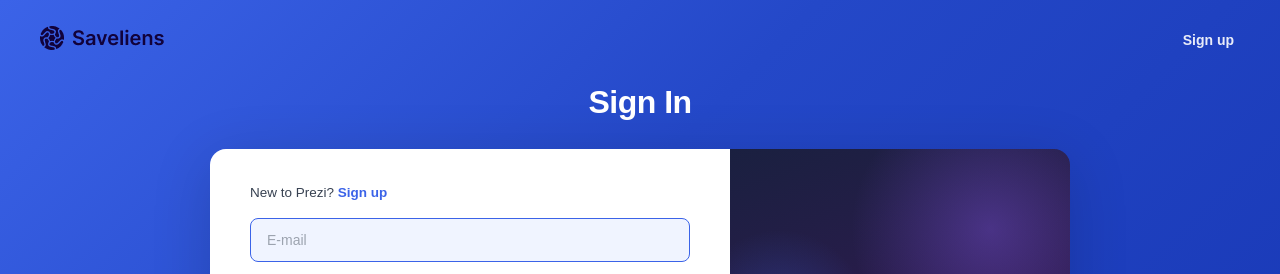
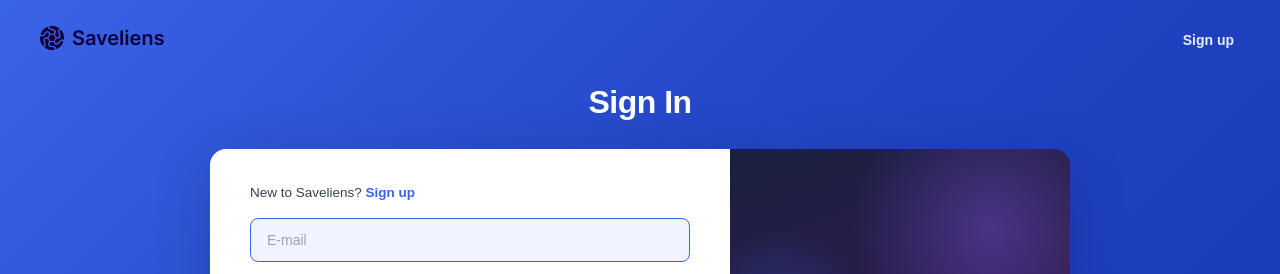
Before and after one commit to Adamsonoladipupo/saveliens, a React (Vite) app in the folder frontend/: page /signin in a window 1280 px wide. Shown: the top 274 px of the page. Built offline with nearby package versions, Linux system fonts and the light colour scheme.

Commit message:
overal update

```diff
--- a/frontend/package.json
+++ b/frontend/package.json
@@ -11,6 +11,7 @@
   },
   "dependencies": {
     "@reduxjs/toolkit": "^2.11.2",
+    "lucide-react": "^1.14.0",
     "react": "^19.2.5",
     "react-dom": "^19.2.5",
     "react-redux": "^9.2.0",
--- a/frontend/src/components/HeroBoard.jsx
+++ b/frontend/src/components/HeroBoard.jsx
@@ -5,7 +5,7 @@ export default function HeroBoard() {
   return (
     <section className={styles.hero}>
       <div className={styles.content}>
-        <span className={styles.eyebrow}>ONLINE COURSE</span>
+        <span className={styles.eyebrow}>ORGANIZE YOUR LINKS</span>
         <h1 className={styles.title}>The Creator's Library of<br />Organized Links.</h1>
         <button className={styles.addBtn}>
           Add new link <Plus size={16} />
--- a/frontend/src/components/PremiumResources.jsx
+++ b/frontend/src/components/PremiumResources.jsx
@@ -1,7 +1,7 @@
 import styles from './PremiumResources.module.css';
 
 const premiumItems = [
-  { title: 'Fltra', category: 'Figma · Figma', price: '$20.00', accent: '#1a1a2e', lightText: true },
+  { title: 'Figma', category: 'Figma · Figma', price: '$20.00', accent: '#1a1a2e', lightText: true },
   { title: 'Mercury', category: 'Figma · Figma', price: '$20.00', accent: '#fff', lightText: false, subtitle: 'Free Landing Pages' },
   { title: 'Sparks', category: 'Figma · Figma', price: '$10.00', accent: '#f8f9ff', lightText: false, subtitle: 'Database' },
   { title: 'Linkhub', category: 'Notion · notion', price: '$10.00', accent: '#1a1a2e', lightText: true, subtitle: 'Github Repositories' },
@@ -24,9 +24,9 @@ export default function PremiumResources() {
             >
               <div className={styles.cardInner}>
                 <div className={styles.cardVisual}>
-                  <div className={styles.previewBox}>
+                  {/* <div className={styles.previewBox}>
                     <span className={styles.previewIcon}>◈</span>
-                  </div>
+                  </div> */}
                 </div>
                 <div className={styles.cardFooter}>
                   <div>
--- a/frontend/src/pages/SignIn.jsx
+++ b/frontend/src/pages/SignIn.jsx
@@ -73,10 +73,10 @@ export default function SignIn() {
         <div className={styles.card}>
           <div className={styles.formPanel}>
             <p className={styles.newTo}>
-              New to Prezi?{' '}
-              <button className={styles.signupLink}>
+              New to Saveliens?{' '}
+              <Link to="/signup"><button className={styles.signupLink}>
                 Sign up
-              </button>
+              </button></Link>
             </p>
 
             <div className={styles.inputWrap}>
--- a/frontend/src/routes/router.jsx
+++ b/frontend/src/routes/router.jsx
@@ -4,6 +4,7 @@ import Header from "../components/Header"
 import LandingPage from "../pages/landingPage"
 import SignUp from "../pages/SignUp"
 import SignIn from "../pages/SignIn"
+import Dashboard from "../pages/Dashbaord"
 const Router = createBrowserRouter ([
     {
         path : "header",
@@ -20,6 +21,10 @@ const Router = createBrowserRouter ([
     {
         path:"signin",
         element:<SignIn/>
+    },
+    {
+        path: "dashboard",
+        element: <Dashboard/>
     }
 ])
 export default Router
```
Also changed, not shown: 1 other file (tests, documents, lock files or other folders).
